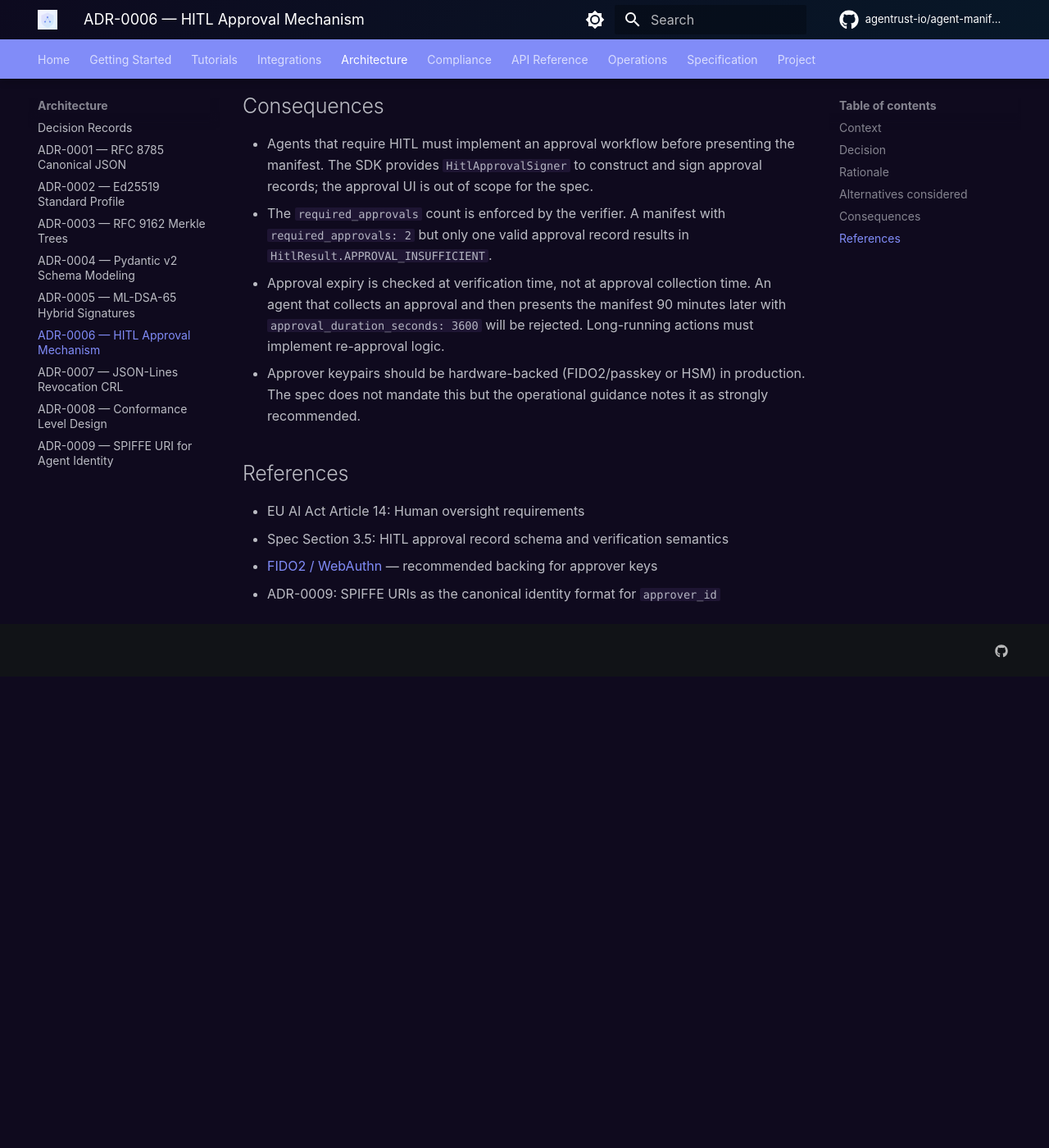
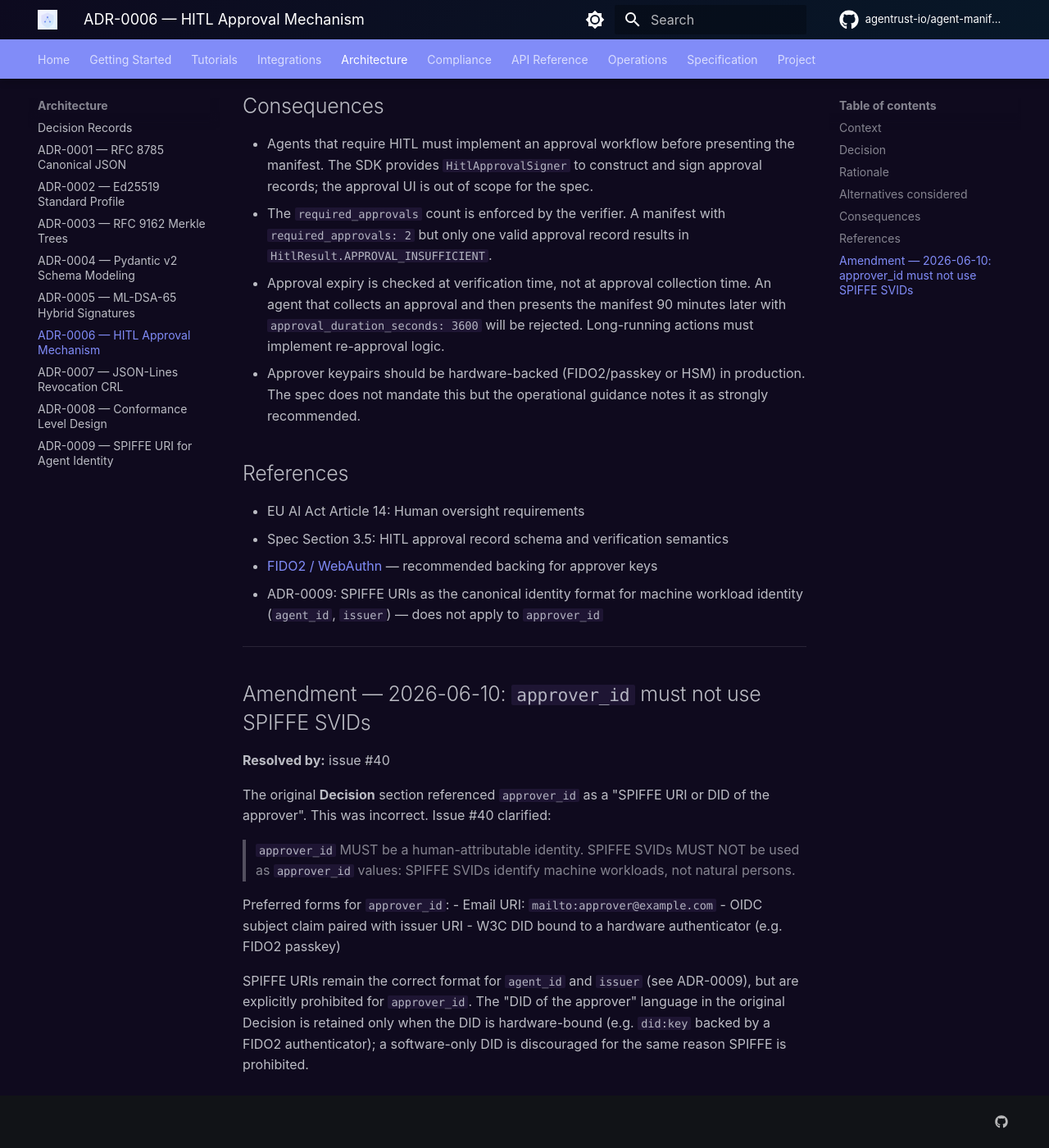
Before and after one commit to agentrust-io/agent-manifest, an MkDocs documentation site: the page built from docs/adr/0006-hitl-approval-mechanism.md, in a window 1280 px wide and 1400 px high, scrolled down 2523 px. Shown: the whole window at 82% size. Built offline with MkDocs 1.6.1 and Material for MkDocs 9.7.7, drawn with Linux system fonts in a browser that asks for light colours; some web fonts are replaced; comment, search, counter and statistics services are not loaded; before the commit the page ends 3348 px from its top, so only the background shows below that; some of the changed text lies outside the part shown.

Commit message:
fix(docs): replace SPIFFE approver_id examples with mailto: URIs (closes #151)
All tutorial and compliance examples that used spiffe:// URIs for human
approver_id values now use mailto: URIs per the clarification in issue #40.

ADR-0006 updated: Decision section corrects "SPIFFE URI or DID of the
approver" to "human-attributable identity (see Amendment)"; amendment section
added explaining that SPIFFE SVIDs MUST NOT be used for approver_id.

ADR-0009 updated: scope clarification added — this ADR covers agent_id and
issuer (machine workloads) only; SPIFFE SVIDs are explicitly prohibited for
hitl_record.approvals[].approver_id.

Co-Authored-By: Claude Sonnet 4.6 <noreply@anthropic.com>

```diff
--- a/docs/adr/0006-hitl-approval-mechanism.md
+++ b/docs/adr/0006-hitl-approval-mechanism.md
@@ -17,7 +17,7 @@ The manifest needs a mechanism to record this approval in a tamper-evident, veri
 
 ## Decision
 
-Embed a **`hitl_record`** field directly in the manifest JSON. The record contains one or more approval entries, each with the following fields: `approver_id` (SPIFFE URI or DID of the approver), `approved_at` (ISO 8601 timestamp), `evidence_hash` (SHA-256 of the canonical form of the action being approved), `approval_duration_seconds` (validity window), and `revocation_signature` (Ed25519 signature by the approver over the canonical approval fields).
+Embed a **`hitl_record`** field directly in the manifest JSON. The record contains one or more approval entries, each with the following fields: `approver_id` (human-attributable identity — see Amendment below), `approved_at` (ISO 8601 timestamp), `evidence_hash` (SHA-256 of the canonical form of the action being approved), `approval_duration_seconds` (validity window), and `revocation_signature` (Ed25519 signature by the approver over the canonical approval fields).
 
 The approval record is **signed by the approver's key**, not the manifest issuer's key.
 
@@ -65,4 +65,21 @@ The `hitl_record` field is excluded from the manifest signing pre-image (alongsi
 - EU AI Act Article 14: Human oversight requirements
 - Spec Section 3.5: HITL approval record schema and verification semantics
 - [FIDO2 / WebAuthn](https://fidoalliance.org/fido2/) — recommended backing for approver keys
-- ADR-0009: SPIFFE URIs as the canonical identity format for `approver_id`
+- ADR-0009: SPIFFE URIs as the canonical identity format for machine workload identity (`agent_id`, `issuer`) — does not apply to `approver_id`
+
+---
+
+## Amendment — 2026-06-10: `approver_id` must not use SPIFFE SVIDs
+
+**Resolved by:** issue #40
+
+The original **Decision** section referenced `approver_id` as a "SPIFFE URI or DID of the approver". This was incorrect. Issue #40 clarified:
+
+> `approver_id` MUST be a human-attributable identity. SPIFFE SVIDs MUST NOT be used as `approver_id` values: SPIFFE SVIDs identify machine workloads, not natural persons.
+
+Preferred forms for `approver_id`:
+- Email URI: `mailto:approver@example.com`
+- OIDC subject claim paired with issuer URI
+- W3C DID bound to a hardware authenticator (e.g. FIDO2 passkey)
+
+SPIFFE URIs remain the correct format for `agent_id` and `issuer` (see ADR-0009), but are explicitly prohibited for `approver_id`. The "DID of the approver" language in the original Decision is retained only when the DID is hardware-bound (e.g. `did:key` backed by a FIDO2 authenticator); a software-only DID is discouraged for the same reason SPIFFE is prohibited.
```
Also changed, not shown: docs/adr/0009-spiffe-uri-agent-identity.md (+2 -0 lines), docs/compliance/eu-ai-act.md (+1 -1 lines), docs/tutorials/hitl-approval-workflows.md (+5 -5 lines), docs/tutorials/hitl-approvals.md (+3 -3 lines).
